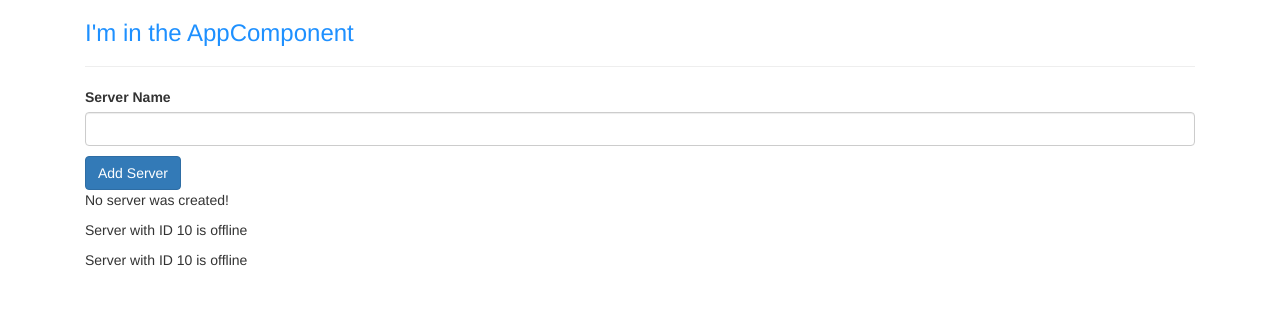
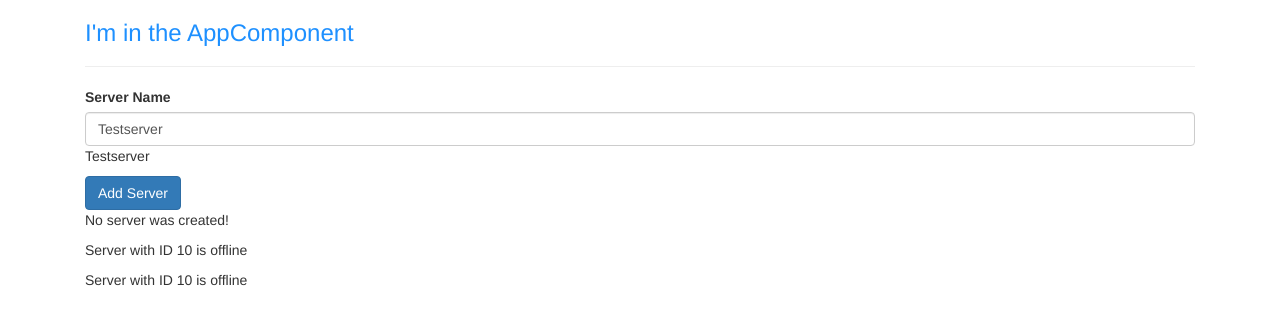
Before and after one commit to ChrisTheBrave/learn-ng-seven, an Angular app: page / in a window 1280 px wide. Shown: the top 324 px of the page. Built offline with nearby package versions, Linux system fonts and the light colour scheme.

Commit message:
Added Testserver inside severName property

```diff
--- a/src/app/servers/servers.component.ts
+++ b/src/app/servers/servers.component.ts
@@ -12,7 +12,7 @@ import { Component, OnInit } from '@angular/core';
 export class ServersComponent implements OnInit {
   allowNewServer = false;
   serverCreationStatus = 'No server was created!';
-  serverName = '';
+  serverName = 'Testserver';
 
   constructor() {
     setTimeout(() => {
```
